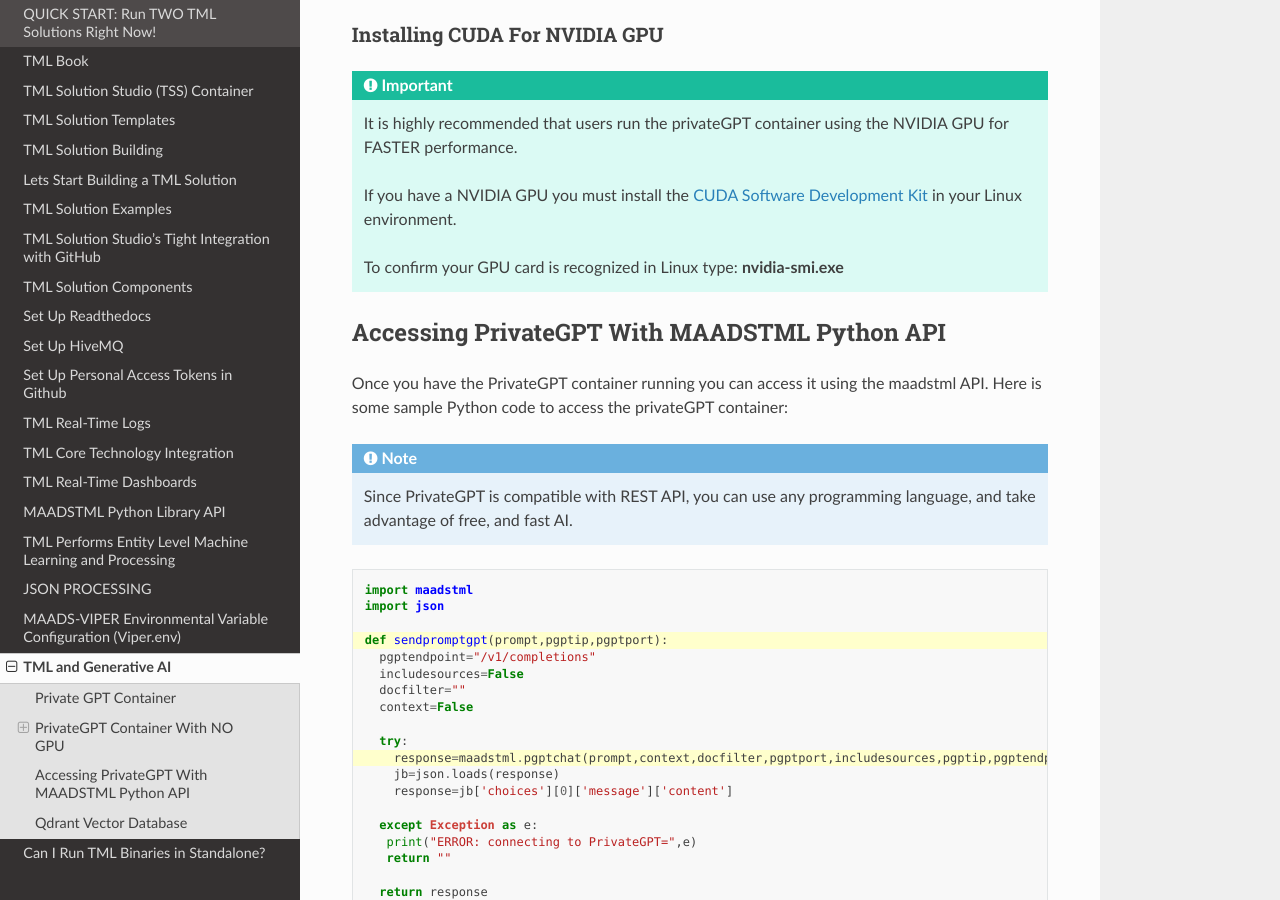
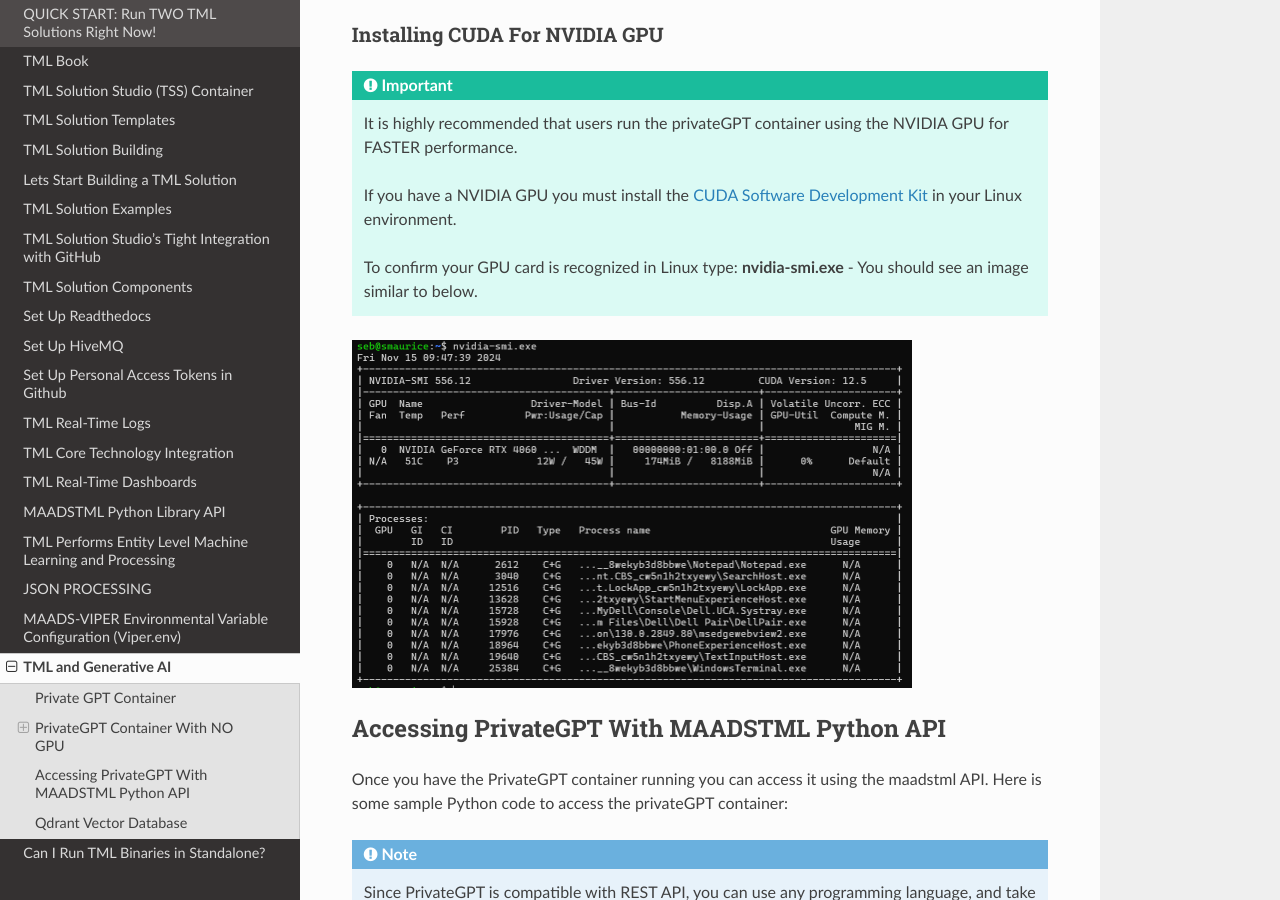
Before and after one commit to smaurice101/readthedocs, a Sphinx documentation site: the page built from docs/source/genai.rst, in a window 1280 px wide and 900 px high, scrolled down 1549 px. Built offline with Sphinx 7.4.7 and the Read the Docs theme 3.1.0, drawn with Linux system fonts in a browser that asks for light colours.

Commit message:
Update genai.rst

```diff
--- a/docs/source/genai.rst
+++ b/docs/source/genai.rst
@@ -74,7 +74,10 @@
 
    If you have a NVIDIA GPU you must install the `CUDA Software Development Kit <https://developer.nvidia.com/cuda-downloads>`_ in your Linux environment.
 
-   To confirm your GPU card is recognized in Linux type: **nvidia-smi.exe**
+   To confirm your GPU card is recognized in Linux type: **nvidia-smi.exe** - You should see an image similar to below.
+
+.. figure:: nvidia.png
+   :scale: 50%
 
 Accessing PrivateGPT With MAADSTML Python API
 -----------------
```
